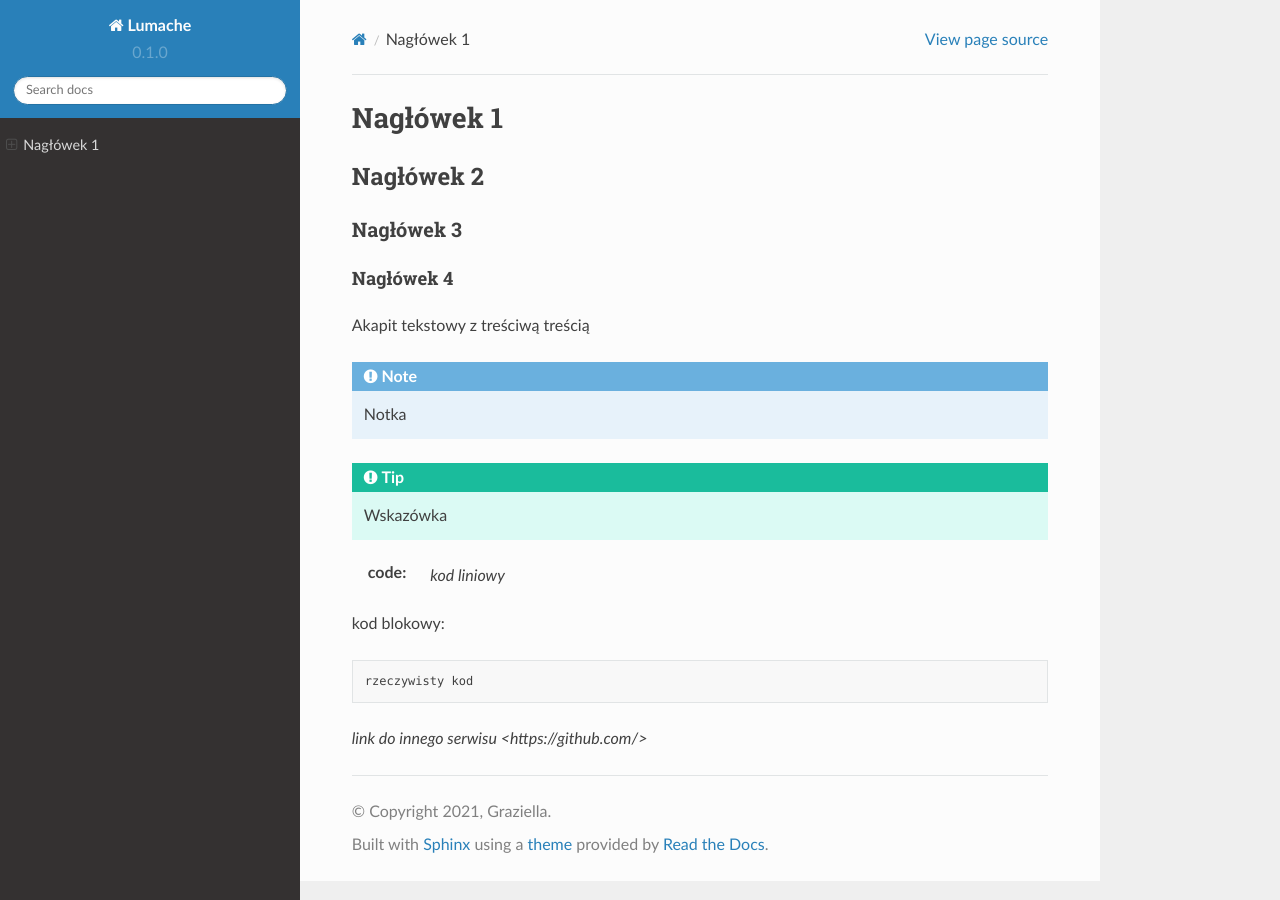
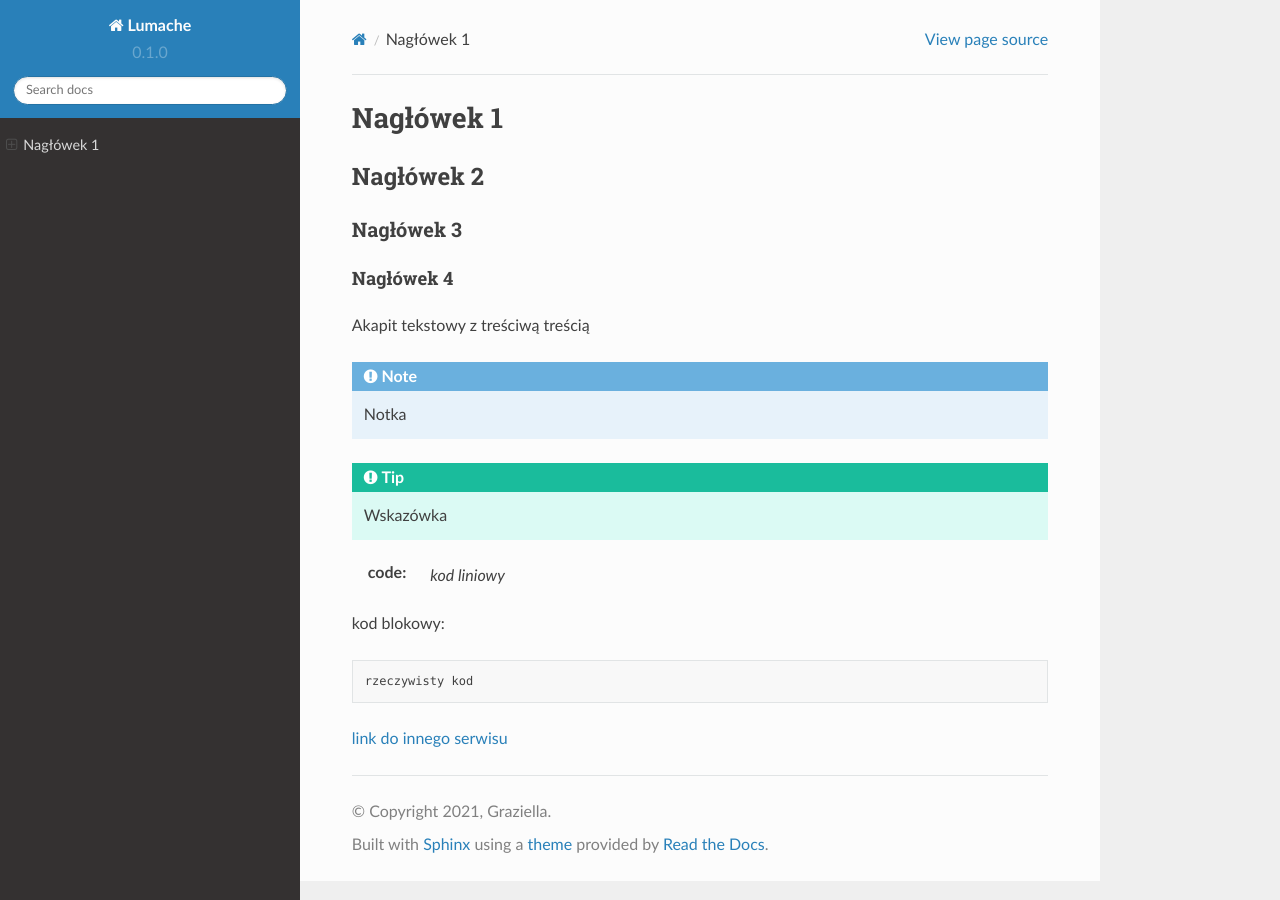
Before and after one commit to bepti14/zse-4tpfk-rtd, a Sphinx documentation site: the page built from docs/source/index.rst, in a window 1280 px wide. Built offline with Sphinx 7.4.7 and the Read the Docs theme 2.0.0, drawn with Linux system fonts in a browser that asks for light colours.

Commit message:
Update index.rst

```diff
--- a/docs/source/index.rst
+++ b/docs/source/index.rst
@@ -22,4 +22,4 @@ kod blokowy::
 
   rzeczywisty kod
 
-`link do innego serwisu <https://github.com/>`
+`link do innego serwisu <https://github.com/>`_
```
